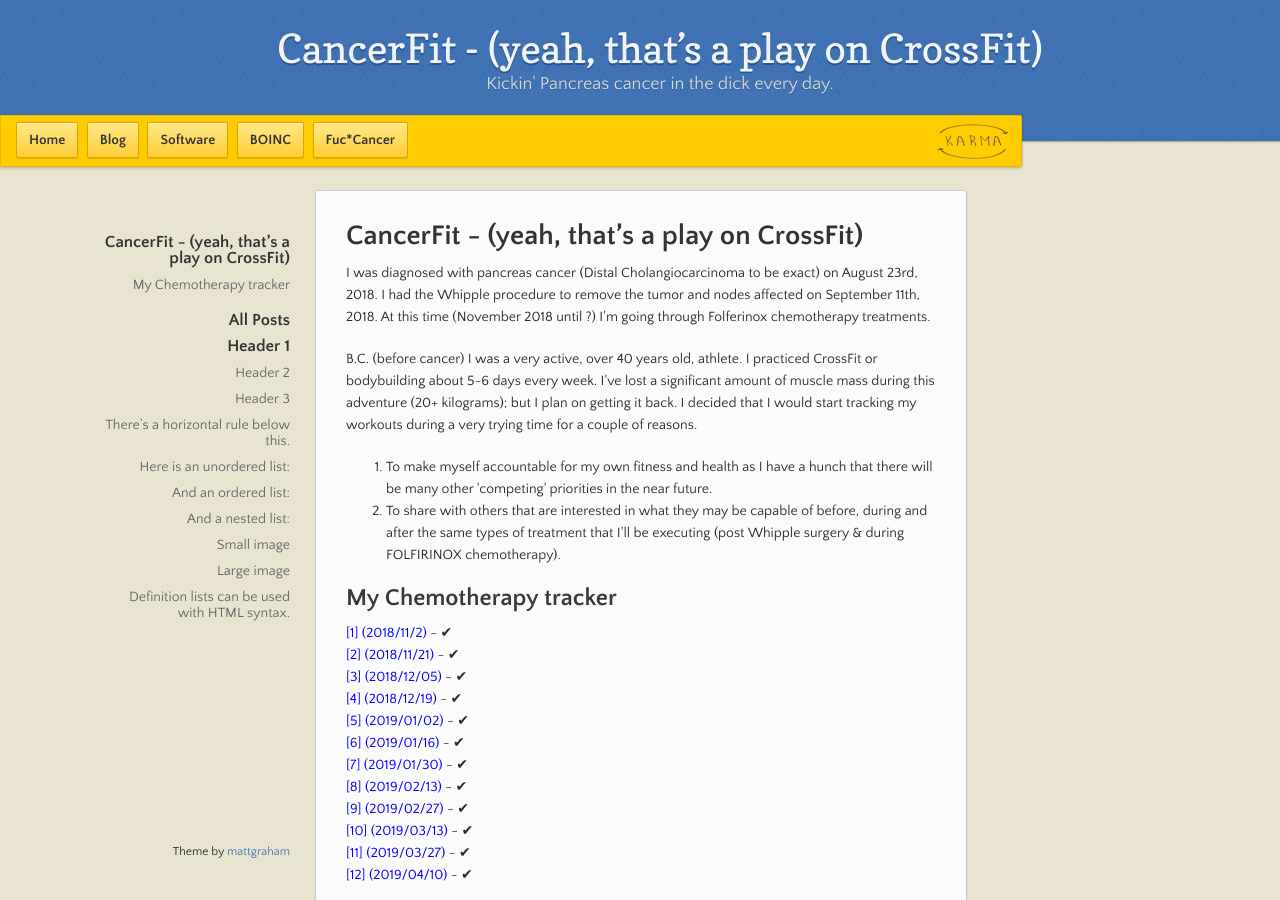
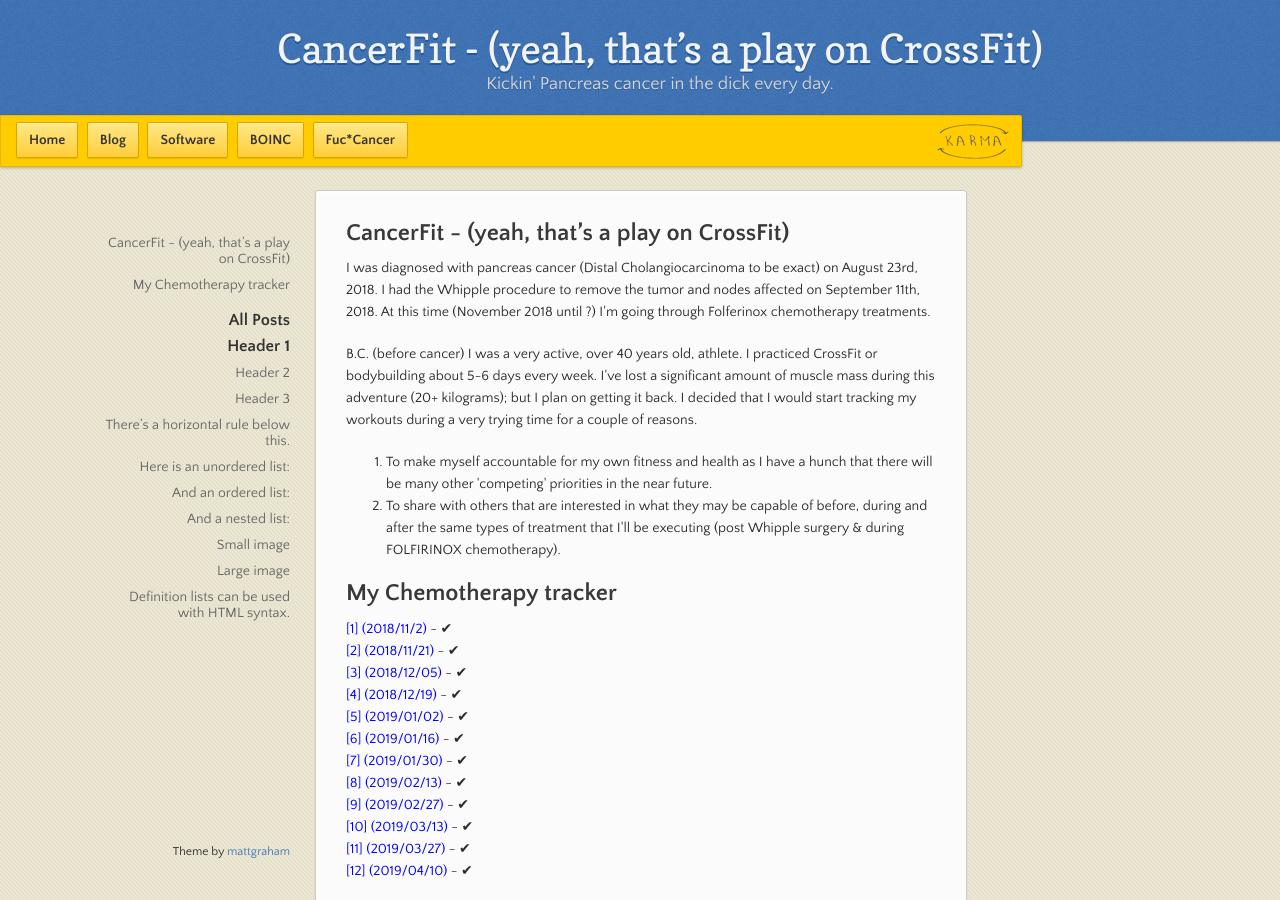
Before and after one commit to jcolson/jcolson.github.io, a Jekyll site: the page built from index.md, in a window 1280 px wide and 900 px high. Built offline with Jekyll 4.4.1, drawn with Linux system fonts in a browser that asks for light colours; our own code applies the rules of GitHub Pages for plain Markdown files.

```diff
--- a/index.md
+++ b/index.md
@@ -4,7 +4,7 @@
 
 layout: default
 ---
-# CancerFit - (yeah, that's a play on CrossFit)
+## CancerFit - (yeah, that's a play on CrossFit)
 <p>I was diagnosed with pancreas cancer (Distal Cholangiocarcinoma to be exact) on August 23rd, 2018.  I had the Whipple procedure
 to remove the tumor and nodes affected on September 11th, 2018.  At this time (November 2018 until ?) I'm going through Folferinox
 chemotherapy treatments.</p>
```
Also changed, not shown: _layouts/category.html (renamed from _layouts/category.md), _layouts/post.html (renamed from _layouts/post.md).
